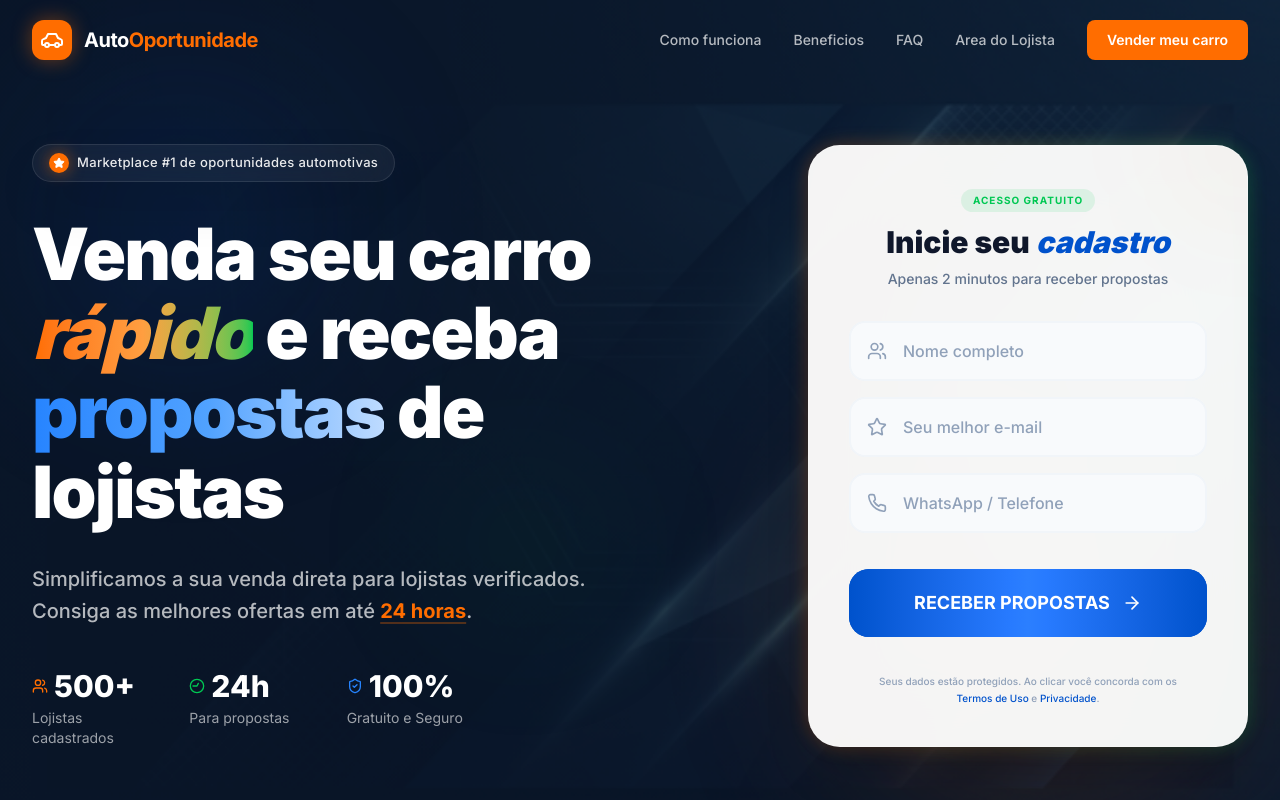
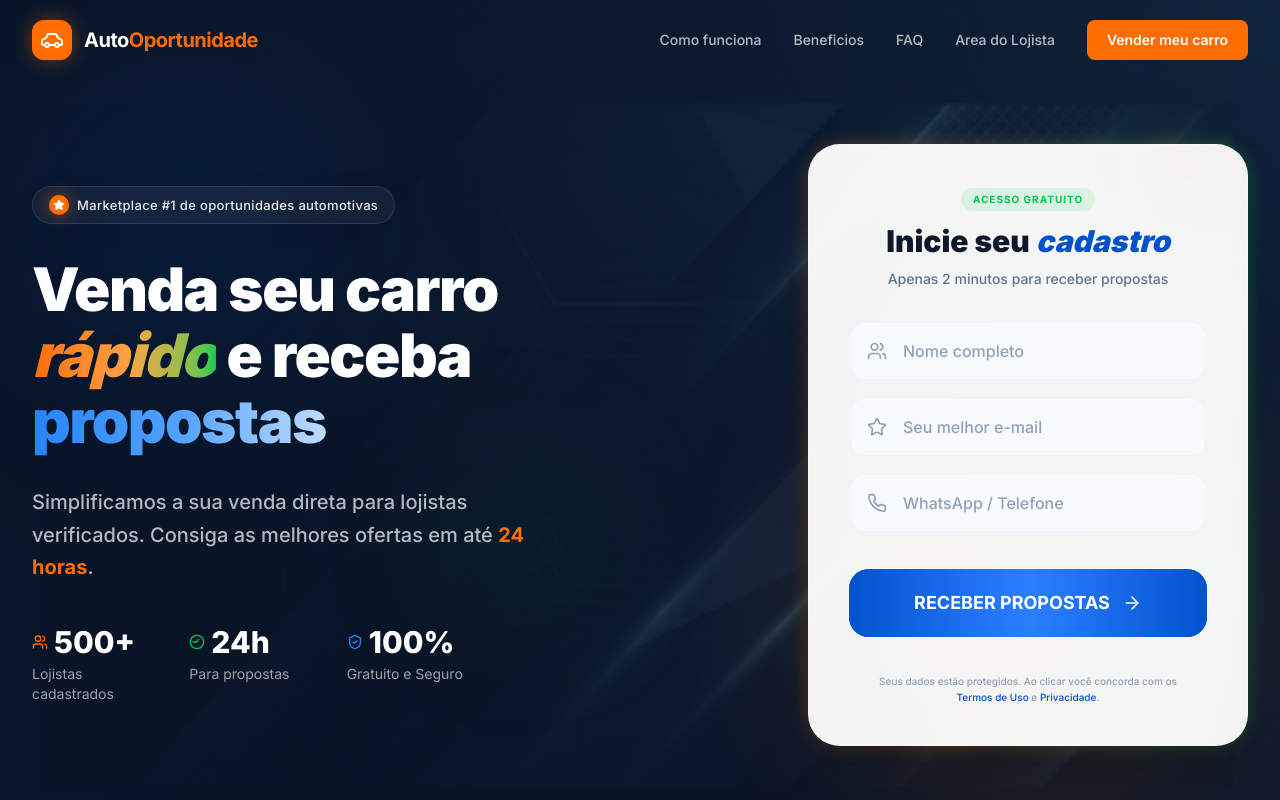
Before and after one commit to starmannweb/hotlead-car, a Next.js app: page / in a window 1280 px wide. Shown: the top 800 px of the page. Built offline with nearby package versions, Linux system fonts and the light colour scheme.

Commit message:
style: balance hero section typography for better visual hierarchy

```diff
--- a/src/components/HeroSection.tsx
+++ b/src/components/HeroSection.tsx
@@ -138,15 +138,15 @@ export default function HeroSection({ onQuickSubmit }: HeroSectionProps) {
               <span className="tracking-wide">Marketplace #1 de oportunidades automotivas</span>
             </div>
 
-            <h1 className="text-4xl sm:text-5xl lg:text-6xl xl:text-7xl font-black text-white leading-[1.1] tracking-tight mb-8">
+            <h1 className="text-4xl sm:text-5xl lg:text-6xl font-black text-white leading-[1.1] tracking-tight mb-8">
               Venda seu carro <br />
               <span className="text-transparent bg-clip-text bg-gradient-to-r from-accent via-accent-light to-secondary italic">rápido</span> e receba <br />
-              <span className="text-transparent bg-clip-text bg-gradient-to-r from-primary-light via-blue-400 to-blue-200">propostas</span> de lojistas
+              <span className="text-transparent bg-clip-text bg-gradient-to-r from-primary-light via-blue-400 to-blue-200">propostas</span>
             </h1>
 
-            <p className="mt-8 text-lg sm:text-xl text-white/70 leading-relaxed max-w-xl animate-[fadeInUp_1s_ease-out_0.2s_both] font-medium">
+            <p className="mt-8 text-lg sm:text-xl text-white/70 leading-relaxed max-w-lg animate-[fadeInUp_1s_ease-out_0.2s_both] font-medium">
               Simplificamos a sua venda direta para lojistas verificados.
-              Consiga as melhores ofertas em até <strong className="text-accent underline decoration-accent/30 underline-offset-4">24 horas</strong>.
+              Consiga as melhores ofertas em até <strong className="text-accent">24 horas</strong>.
             </p>
 
             {/* Stats */}
```
